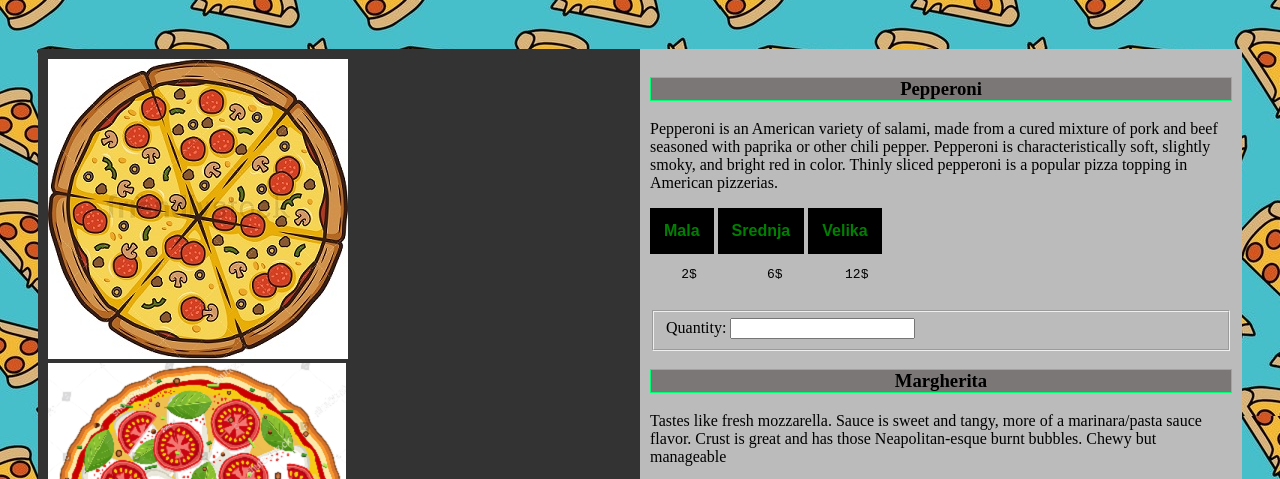
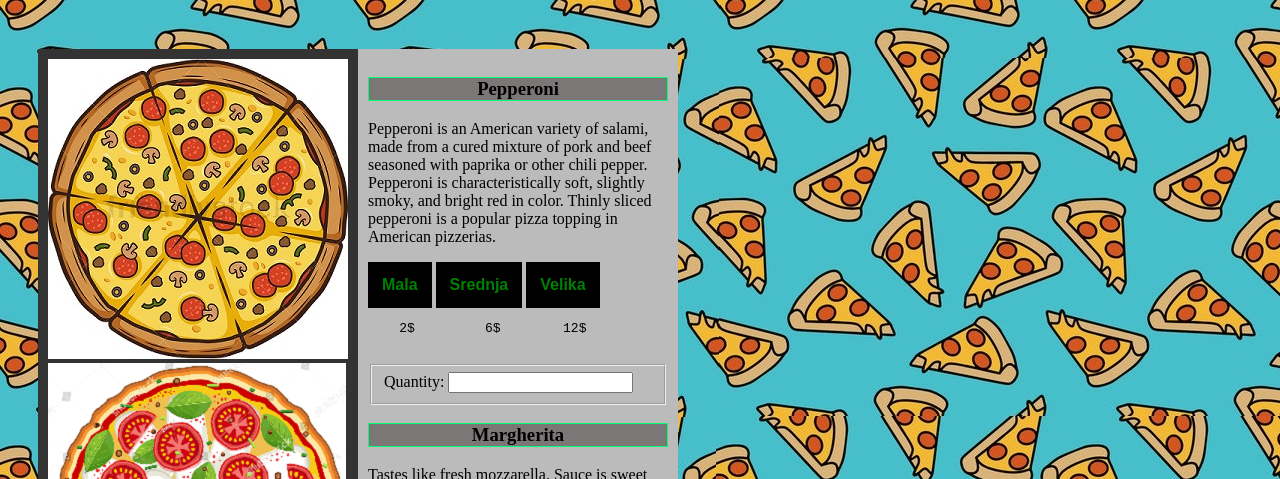
Before and after one commit to PotOk20/PIA-hw--2, a plain HTML site: page index.html in a window 1280 px wide. Shown: the part 301-780 px from the top of the page. Drawn offline with Linux system fonts and the light colour scheme.

Commit message:
Update style.css

```diff
--- a/style.css
+++ b/style.css
@@ -64,10 +64,11 @@ H3 {
   clear: both;
 }
 .kolona {
+
   float: left;
-  width: 50%;
+  width: 320px;
   padding: 10px;
-  height: 1620px;
+  height: 1640px;
 }
 .mala {color: green;}
 .btn {
```
